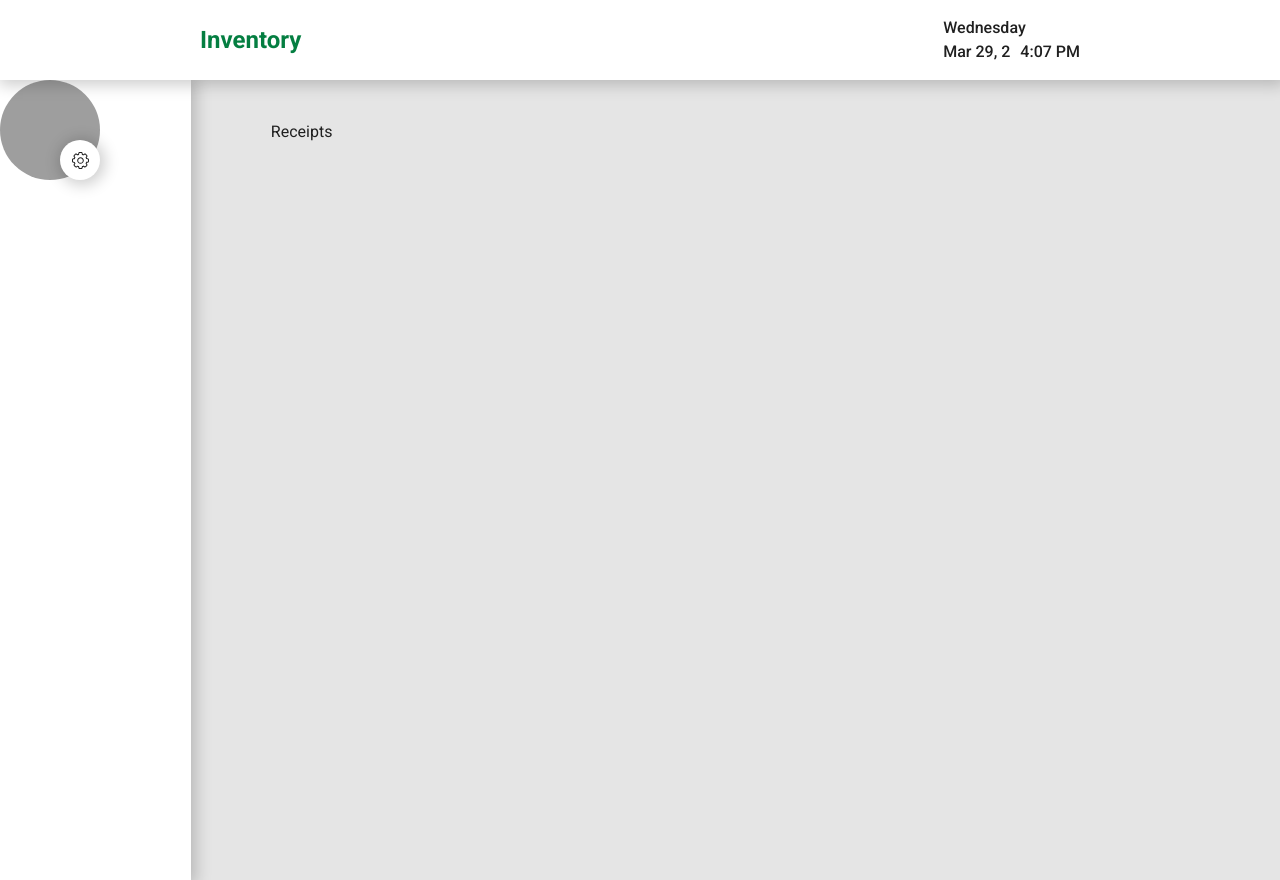
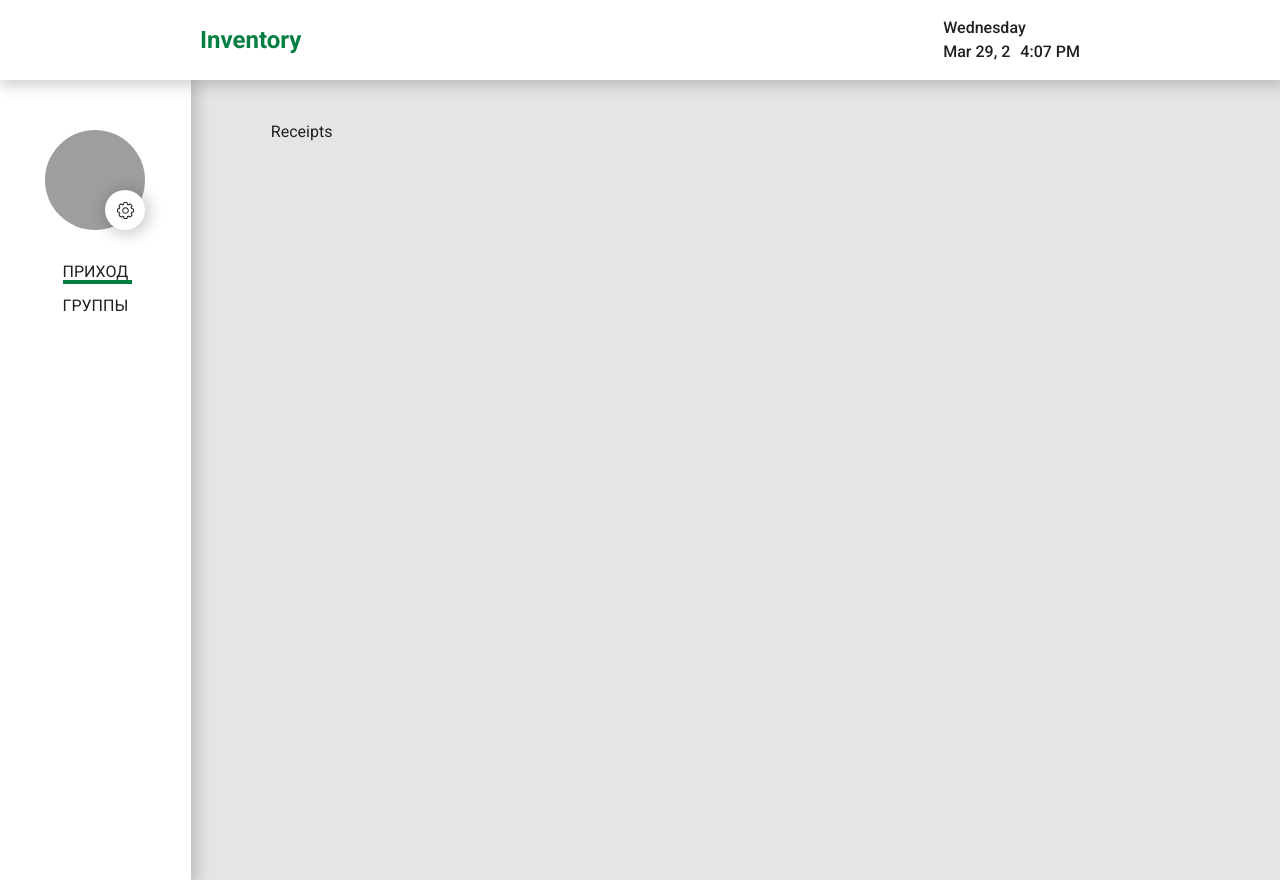
Before and after one commit to Wolshebnik/dzen_code, a React (Create React App) app: page / in a window 1280 px wide. Built offline with nearby package versions, Linux system fonts and the light colour scheme; grey boxes are pictures that could not be loaded.

Commit message:
added navigation menu

```diff
--- a/src/components/avatar-image/styles.ts
+++ b/src/components/avatar-image/styles.ts
@@ -34,4 +34,5 @@ export const Circle = styled.div`
   border-radius: 50%;
   background-color: ${({ theme }) => theme.colors.white};
   box-shadow: 2px 2px 15px 3px rgba(0, 0, 0, 0.2);
+  cursor: pointer;
 `;
--- a/src/components/navigation-menu/index.tsx
+++ b/src/components/navigation-menu/index.tsx
@@ -1,4 +1,6 @@
 import { AvatarImage } from '../avatar-image';
+
+import { ROUTES } from 'routes/constants';
 
 import * as Styles from './styles';
 
@@ -6,6 +8,11 @@ export const NavigationMenu = () => {
   return (
     <Styles.Block>
       <AvatarImage source="https://encrypted-tbn0.gstatic.com/images?q=tbn:ANd9GcQrW-Jw-ZMy8KVpsK728K3CAEogswHduRgqog&usqp=CAU" />
+
+      <Styles.LinksBlock>
+        <Styles.Link to={ROUTES.receipts}>Приход</Styles.Link>
+        <Styles.Link to={ROUTES.groups}>Группы</Styles.Link>
+      </Styles.LinksBlock>
     </Styles.Block>
   );
 };
--- a/src/components/navigation-menu/styles.ts
+++ b/src/components/navigation-menu/styles.ts
@@ -1,8 +1,46 @@
-import styled from 'styled-components';
+import styled, { css } from 'styled-components';
+import { NavLink } from 'react-router-dom';
 
 export const Block = styled.nav`
+  display: flex;
+  flex-direction: column;
+  align-items: center;
+  gap: 30px;
+  padding-top: 50px;
   width: 230px;
   height: 100%;
   box-shadow: 2px 2px 15px 3px rgba(0, 0, 0, 0.2);
   background-color: ${({ theme }) => theme.colors.white};
 `;
+
+export const LinksBlock = styled.div`
+  display: flex;
+  flex-direction: column;
+  gap: 10px;
+`;
+
+export const Link = styled(NavLink)`
+  position: relative;
+  text-transform: uppercase;
+
+  ${({ theme }) => css`
+    color: ${theme.colors.black};
+
+    :after {
+      content: '';
+      position: absolute;
+      bottom: 0;
+      left: 0;
+      width: 100%;
+      border: 2px solid ${theme.colors.header.textLogo};
+      transform: scaleX(0);
+      transition: all 300ms ease-in-out;
+    }
+
+    &.active {
+      :after {
+        transform: scaleX(1);
+      }
+    }
+  `}
+`;
--- /dev/null
+++ b/src/routes/constants.ts
@@ -0,0 +1,4 @@
+export const ROUTES = {
+  receipts: '/',
+  groups: '/groups',
+};
--- a/src/routes/index.tsx
+++ b/src/routes/index.tsx
@@ -3,14 +3,16 @@ import { createBrowserRouter } from 'react-router-dom';
 import { Layout } from 'pages/layout';
 import { Error, Groups, Receipts } from 'pages';
 
+import { ROUTES } from './constants';
+
 export const routes = createBrowserRouter([
   {
-    path: '/',
+    path: ROUTES.receipts,
     element: <Layout />,
     errorElement: <Error />,
     children: [
       { element: <Receipts />, index: true },
-      { element: <Groups />, path: 'groups' },
+      { element: <Groups />, path: ROUTES.groups },
     ],
   },
 ]);
```
